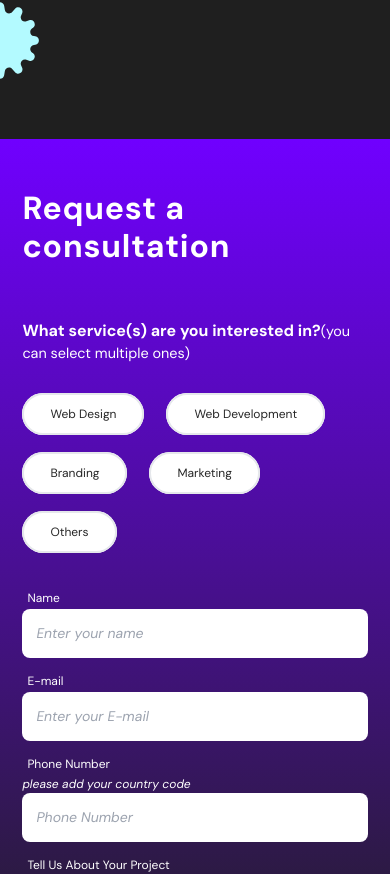
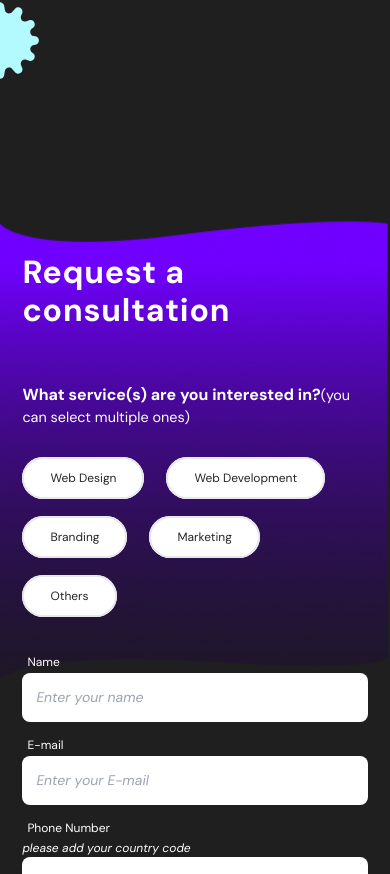
Before and after one commit to ovara1mark/upsel-2.0, a React (Vite) app: page / in a window 390 px wide. Shown: the part 8873-9747 px from the top of the page. Built offline with nearby package versions, Linux system fonts and the light colour scheme.

Commit message:
contact bg added

```diff
--- a/src/component/organism/ContactUs/index.jsx
+++ b/src/component/organism/ContactUs/index.jsx
@@ -6,7 +6,7 @@ export const ContactUs = () => {
     <>
       <section
         id="contactus"
-        className="flex flex-col justify-center items-left gradient-bg py-[3.125rem] lg:py-[9.625rem] lg:pl-[9rem] lg:bg-contact-us-bg lg:bg-cover "
+        className="flex flex-col justify-center items-left bg-cover py-[7.125rem] md:py-[9.125rem] bg-contact-us-mob-bg md:bg-contact-us-tablet-bg lg:py-[9.625rem] lg:pl-[9rem] lg:bg-contact-us-bg "
       >
         <div className="w-full px-[1.4rem] lg:w-3/5">
           <h2 className="font-bold tracking-wide text-upsel-white text-[2rem] leading-[38px] md:text-[2.875rem] lg:text-[6rem] lg:leading-[112px] ">
--- a/tailwind.config.js
+++ b/tailwind.config.js
@@ -5,6 +5,8 @@ export default {
     extend: {
       backgroundImage: {
         "contact-us-bg": "url('./assets/Contact us desktop-bg.png')",
+        "contact-us-tablet-bg": "url('./assets/Contact us Tablet-bg.png')",
+        "contact-us-mob-bg": "url('./assets/Contact us-bg.png')",
       },
       colors: {
         "upsel-black": "#000000",
```
Also changed, not shown: src/assets/Contact us Tablet-bg.png (added), src/assets/Contact us-bg.png (added).
